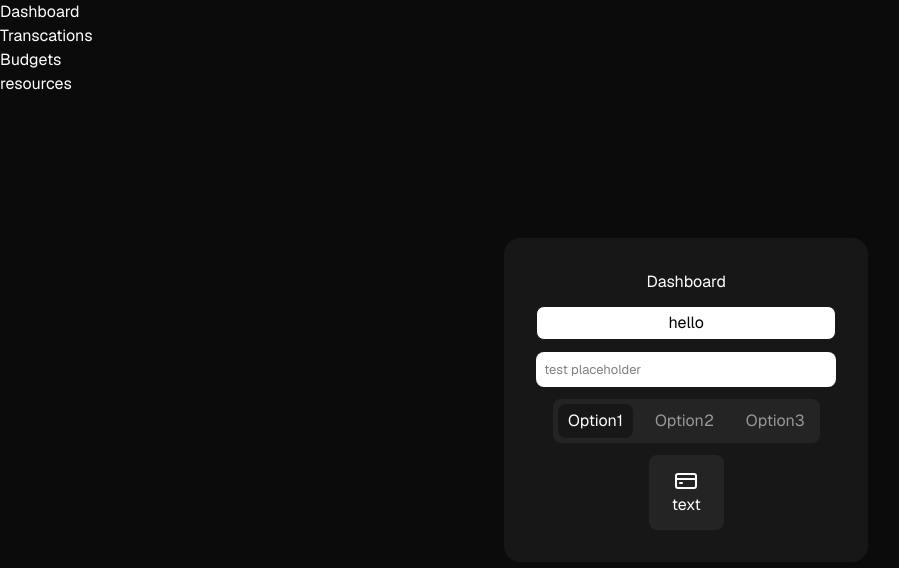
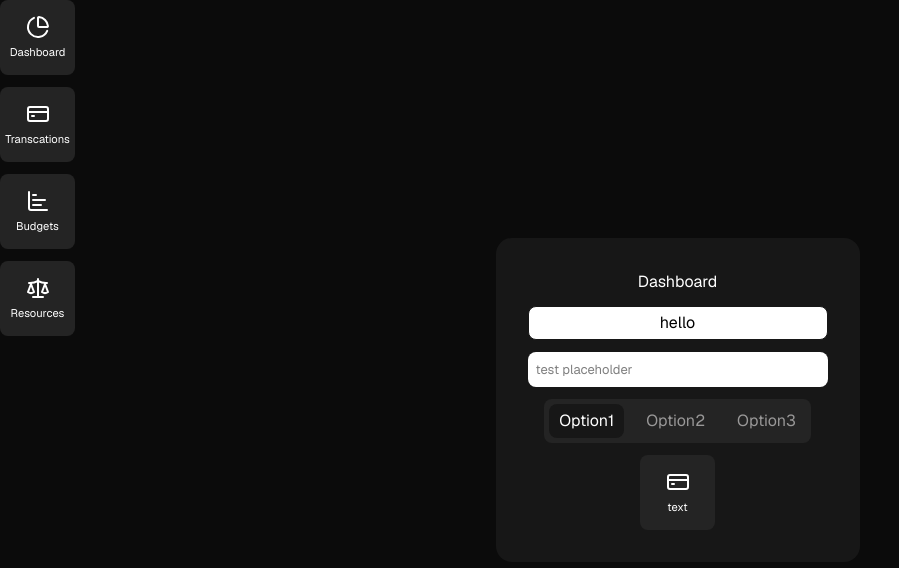
Before and after one commit to oscarrbridge/financial-dashboard-aut, a Next.js app: page / in a window 1280 px wide. Shown: the top 568 px of the page, without its empty margins (0-899 px from the left). Built offline with nearby package versions, Linux system fonts and the light colour scheme; no server answers.

Commit message:
Updated nav bar to use updated icons

```diff
--- a/app/components/ui/navBar.tsx
+++ b/app/components/ui/navBar.tsx
@@ -1,12 +1,15 @@
-import Link from "next/link";
+'use client';
+
+import { NavIcon } from "./ui";
+import { ChartPie, CreditCard, ChartBar, Scale } from "lucide-react"
 
 export default function NavBar(){
     return (
-        <div className="flex flex-col ">
-            <Link href="/">Dashboard</Link>
-            <Link href="/transactions">Transcations</Link>
-            <Link href="/budgets">Budgets</Link>
-            <Link href="/resources">resources</Link>
+        <div className="flex flex-col gap-3">
+            <NavIcon icon={ChartPie} text="Dashboard" link="/" />
+            <NavIcon icon={CreditCard} text="Transcations" link="/transactions" />
+            <NavIcon icon={ChartBar} text="Budgets" link="/budgets" />
+            <NavIcon icon={Scale} text="Resources" link="/resources" />
         </div>
     );
 }
--- a/app/components/ui/ui.css
+++ b/app/components/ui/ui.css
@@ -85,10 +85,14 @@
     justify-content: center;
     align-items: center;
 
+    gap: 5px;
+
     padding: 10px;
     background-color: var(--widget-color);
     border-radius: var(--radius-sm);
 
     width: 75px;
     height: 75px;
+
+    font-size: 0.7em;
 }
--- a/app/components/ui/ui.tsx
+++ b/app/components/ui/ui.tsx
@@ -5,6 +5,7 @@ import { useState } from "react";
 import "./ui.css";
 import { type LucideIcon } from "lucide-react";
 import Link from "next/link";
+import { Url } from "next/dist/shared/lib/router/router";
 
 type ButtonProps = {
 	buttonText?: string;
@@ -94,13 +95,13 @@ export function MultiSelect({ options, onChange }: MultiSelectProps) {
 type NavIconProps = {
 	icon: LucideIcon;
 	text: string;
-	link?: string;
+	link?: Url;
 };
 
-export function NavIcon({ icon: Icon, text, link }: NavIconProps) {
+export function NavIcon({ icon: Icon, text, link = "/" }: NavIconProps) {
 	return (
 			<Link
-				href="/transactions"
+				href={link}
 				className="custom-nav-icon flex flex-col items-center"
 			>
 				<Icon />
```
